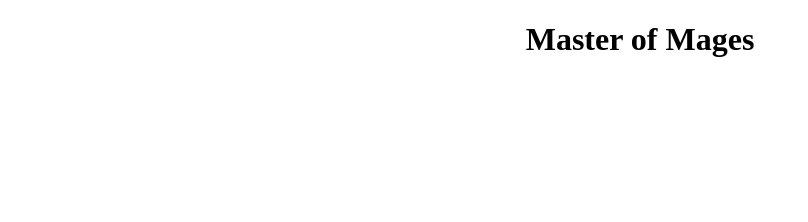
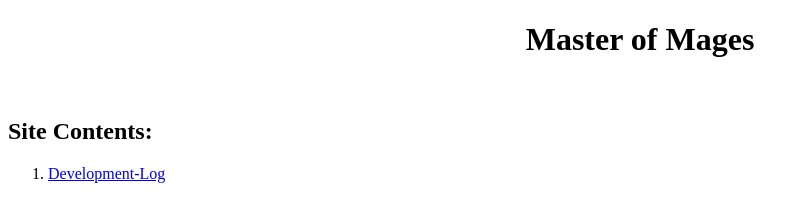
Before and after one commit to mdsouza176/MasterOfMages, a plain HTML site: page index.html in a window 1280 px wide. Shown: the whole page, without its empty margins (0-808 px from the left). Drawn offline with Linux system fonts and the light colour scheme.

Commit message:
development log link added

```diff
--- a/index.html
+++ b/index.html
@@ -4,6 +4,14 @@
 
     <body>
         <h1 style="text-align:center;">Master of Mages</h1>
+
+        <br>
+        <div id ="Links">
+            <h2>Site Contents: </h2>
+            <ol>
+                <li><a href = "https://docs.google.com/spreadsheets/d/1dT9TFniibgUSA_QkZiZVdd7YRoa5qEDr1lLXo-UXUd8/edit#gid=0">Development-Log</a> </li>
+            </ol>
+        </div>
     </body>
 
 </html>
```
